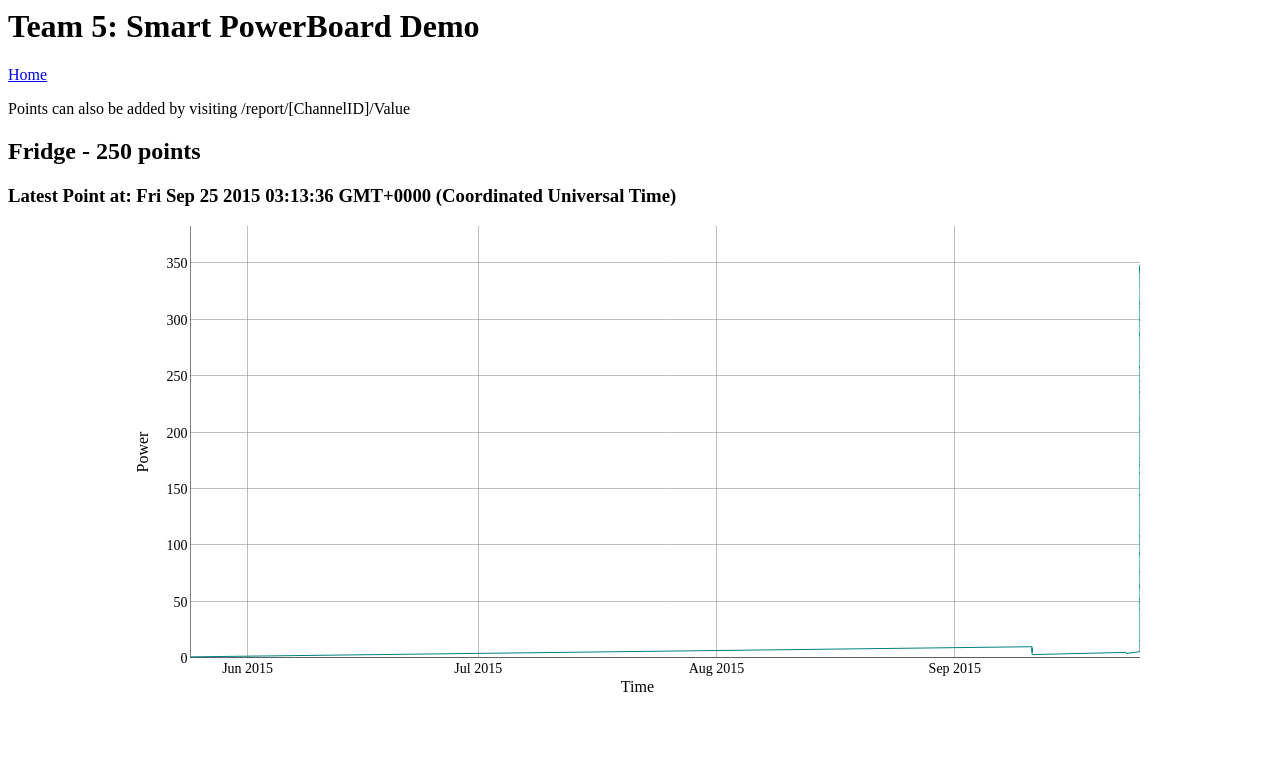
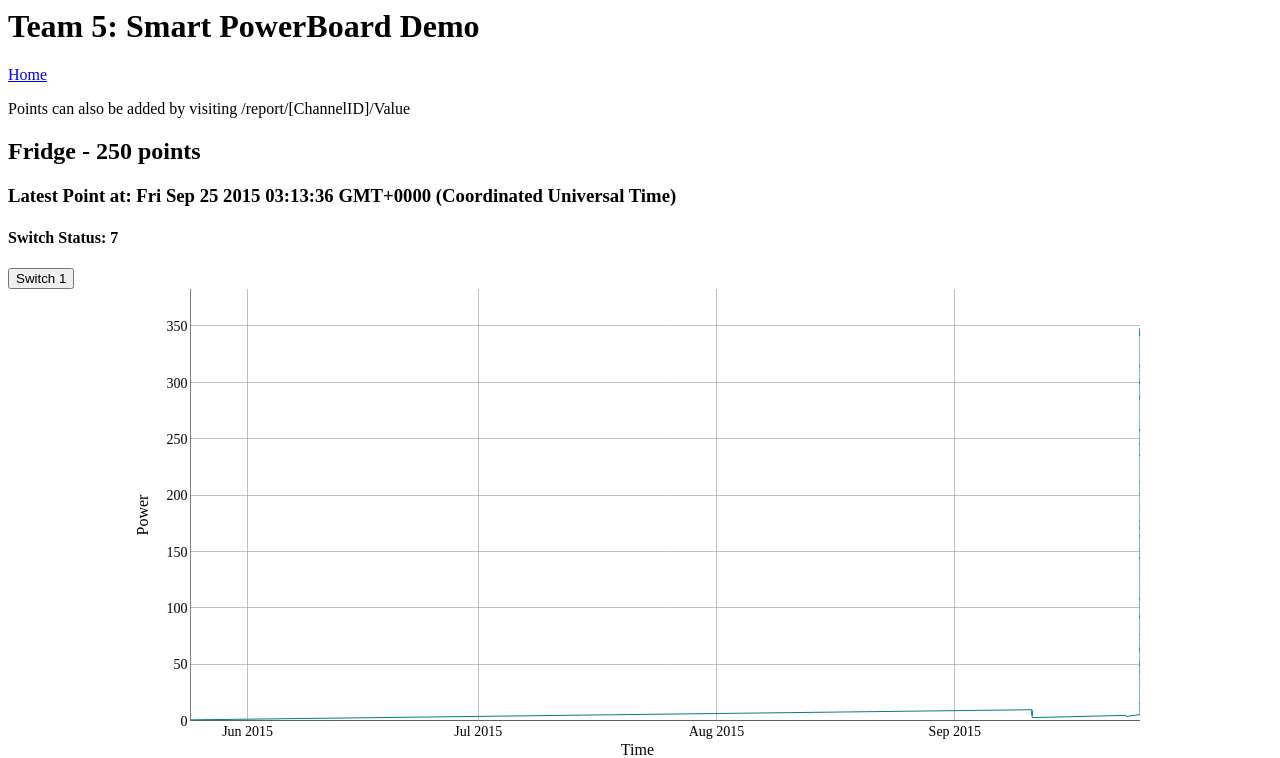
Before and after one commit to Hugoagogo/SmartBoardWeb, a Django app: page /1/ in a window 1280 px wide. Shown: the top 758 px of the page. Run offline with Django 3.2, Linux system fonts and the light colour scheme; data comes from the database, SQL or seed files in the repository; both versions use the stored data as it was after the commit; data that the repository does not hold is empty.

Commit message:
button functionality added, reading switch values

```diff
--- a/dashboard/models.py
+++ b/dashboard/models.py
@@ -1,9 +1,14 @@
 from django.db import models
+
+import datetime
 
 #Defines the database setup
 
 class SmartBoard(models.Model):
 	name = models.CharField(max_length=50)
+
+	def current_status(self):
+		return self.status.filter(datetime__lt=datetime.datetime.utcnow()).order_by("-datetime").first()
 	def __str__(self):
 		return self.name
 
--- a/dashboard/templates/channel_page.html
+++ b/dashboard/templates/channel_page.html
@@ -12,9 +12,23 @@
 {% block content %}
     <h2>{{ channel.name }} - {{ channel.points.count }} points</h2>
     <h3>Latest Point at: <b id="latest-point"></b></h2>
+    <h4>Switch Status: {{status.status}}</h4>
+
+    <button id="test_button" onclick="button_press()"> Switch 1 </button>
+
     <div id="chart_div" style="height:60%; width:80%; margin:auto"></div>
 
     <script type="text/javascript">
+
+        function button_press(){
+            var jsonData = $.ajax({
+              url: "{% url 'button_press' channel.id %}",
+              dataType: 'json'
+            }).done(function (results) {
+           document.getElementById("test_button").innerHTML = results;
+        })
+        }
+
         function get_new_data(){
             if (data.length > 0) {
                 address = "{% url 'channel_data' channel.id %}" + Math.ceil(data[data.length-1][0].getTime()/1000) + "/";
--- a/dashboard/views.py
+++ b/dashboard/views.py
@@ -26,9 +26,12 @@ def channel_page(request,channel,timeframe=None):
     elif timeframe == "day":
         timestamp_start = 60*60*24
 
+    status = channel.board.current_status()
+
     return render(request,"channel_page.html",
                   {"channel":channel,
-                   "timestart":timestamp_start}) #dictionary object that is used for refference in template
+                   "timestart":timestamp_start,
+                   "status":status}) #dictionary object that is used for refference in template
 
 def channel_data(request,channel,timestamp=None):
     channel = get_object_or_404(Channel,pk=channel)
--- a/nodecomms/urls.py
+++ b/nodecomms/urls.py
@@ -7,4 +7,5 @@ urlpatterns = [
     url(r'^(?P<channel>[0-9]+)/clear/?$', views.clear_channel, name='clear_channel'),  #Page to add datapoints to board
     #url(r'^(?P<channel>[0-9]+)/random/?$', views.add_random, name='log_random'),            #Add a random datapoint
 	url(r'^status/(?P<board>[0-9]+)/$', views.get_status, name='get_status'),  #Page to add datapoints to board
+    url(r'^button/(?P<channel>[0-9]+)/$', views.button_press, name='button_press'),  #Page to add datapoints to board
 ]
```
Also changed, not shown: nodecomms/views.py (+10 -2 lines), db.sqlite3, 1 other file.
